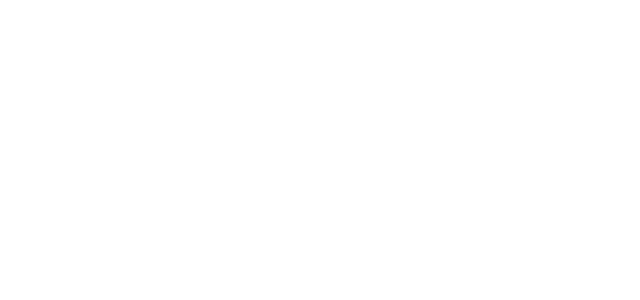
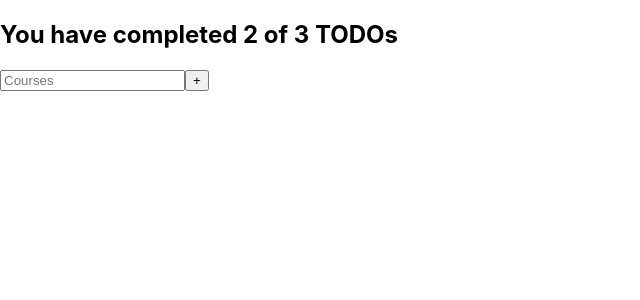
Before and after one commit to jfbarahonag/todo-list, a React (Create React App) app in the folder todo_project/: page / in a window 1280 px wide. Shown: the top 300 px of the page, without its empty margins (0-640 px from the left). Built offline with nearby package versions, Linux system fonts and the light colour scheme.

Commit message:
the structure of TODOs list was added in App and components were started to be created

```diff
--- a/todo_project/src/App.js
+++ b/todo_project/src/App.js
@@ -1,10 +1,29 @@
 // import './App.css';
+import React from 'react';
+import { TodoCounter } from './components/TodoCounter'
 
-function App({message, children}) {
+const TODOs = [
+  { text: 'Study React', completed: false },
+  { text: 'Study Vue', completed: true },
+  { text: 'Panic Button [FW]', completed: false },
+]
+
+function App() {
   return (
-    <div className="App">
-
-    </div>
+    <React.Fragment> {/*invisible tag*/}
+      <TodoCounter />
+      {/* <TodoSearch /> */}
+      <input type="text" placeholder="Courses" />
+      {/* <TodoList> */}
+      {/*
+          TODOs.map( todo => (
+            todo
+          ))
+        */ }
+      {/* </TodoList> */}
+      {/* <CreateTodoButton /> */}
+      <button>+</button>
+    </React.Fragment>
   );
 }
 
--- /dev/null
+++ b/todo_project/src/components/TodoCounter.js
@@ -0,0 +1,9 @@
+import React from 'react'
+
+function TodoCounter() {
+    return (
+        <h2>You have completed 2 of 3 TODOs</h2>
+    )
+}
+
+export { TodoCounter }
```
